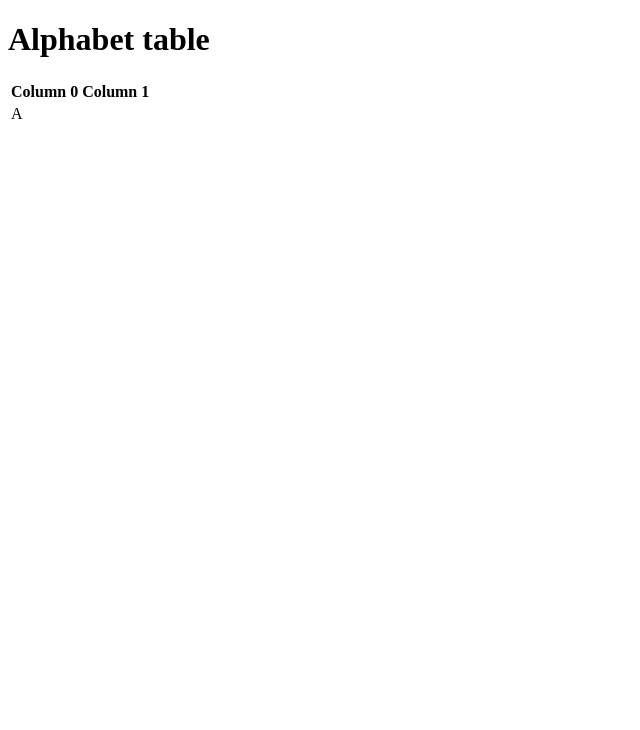
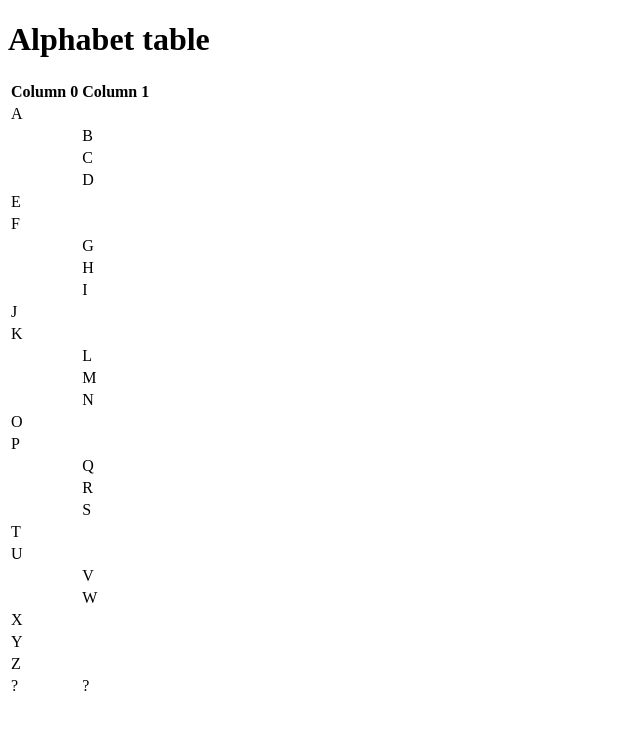
Before and after one commit to comp426-2022-spring/a00-irischien, a website: page index.html in a window 1280 px wide. Shown: the whole page, without its empty margins (0-640 px from the left). Drawn offline with Linux system fonts and the light colour scheme.

Commit message:
finished alphabet

```diff
--- a/index.html
+++ b/index.html
@@ -19,9 +19,85 @@
                 </thead>
                 <tbody>
                     <tr>
-                        <td>A</td>
-                        <td>
-                        </td>
+                        <td>A</td><td></td>
+                    </tr>
+                    <tr>
+                        <td></td><td>B</td>
+                    </tr>
+                    <tr>
+                        <td></td><td>C</td>
+                    </tr>
+                    <tr>
+                        <td></td><td>D</td>
+                    </tr>
+                    <tr>
+                        <td>E</td><td></td>
+                    </tr>
+                    <tr>
+                        <td>F</td><td></td>
+                    </tr>
+                    <tr>
+                        <td></td><td>G</td>
+                    </tr>
+                    <tr>
+                        <td></td><td>H</td>
+                    </tr>
+                    <tr>
+                        <td></td><td>I</td>
+                    </tr>
+                    <tr>
+                        <td>J</td><td></td>
+                    </tr>
+                    <tr>
+                        <td>K</td><td></td>
+                    </tr>
+                    <tr>
+                        <td></td><td>L</td>
+                    </tr>
+                    <tr>
+                        <td></td><td>M</td>
+                    </tr>
+                    <tr>
+                        <td></td><td>N</td>
+                    </tr>
+                    <tr>
+                        <td>O</td><td></td>
+                    </tr>
+                    <tr>
+                        <td>P</td><td></td>
+                    </tr>
+                    <tr>
+                        <td></td><td>Q</td>
+                    </tr>
+                    <tr>
+                        <td></td><td>R</td>
+                    </tr>
+                    <tr>
+                        <td></td><td>S</td>
+                    </tr>
+                    <tr>
+                        <td>T</td><td></td>
+                    </tr>
+                    <tr>
+                        <td>U</td><td></td>
+                    </tr>
+                    <tr>
+                        <td></td><td>V</td>
+                    </tr>
+                    <tr>
+                        <td></td><td>W</td>
+                    </tr>
+                    <tr>
+                        <td>X</td><td></td>
+                    </tr>
+                    <tr>
+                        <td>Y</td><td></td>
+                    </tr>
+                    <tr>
+                        <td>Z</td><td></td>
+                    </tr>
+                    <tr>
+                        <td>?</td><td>?</td>
                     </tr>
                 </tbody>
             </table>
--- a/package.json
+++ b/package.json
@@ -15,5 +15,8 @@
   "bugs": {
     "url": "https://github.com/comp426-2022-spring/a00-irischien/issues"
   },
-  "homepage": "https://github.com/comp426-2022-spring/a00-irischien#readme"
+  "homepage": "https://github.com/comp426-2022-spring/a00-irischien#readme",
+  "dependencies": {
+    "browser-sync": "^2.27.7"
+  }
 }
```
Also changed, not shown: 1 other file.
